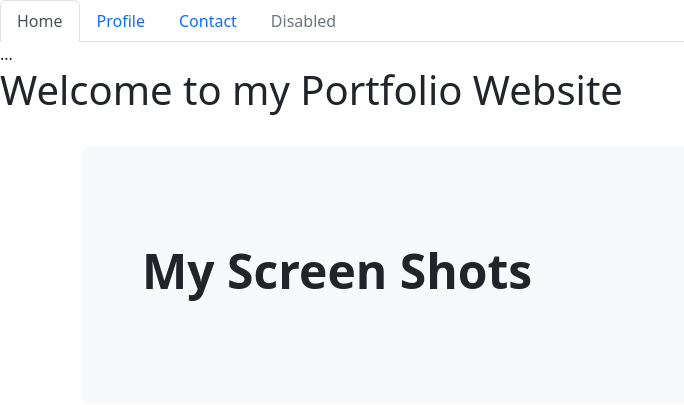
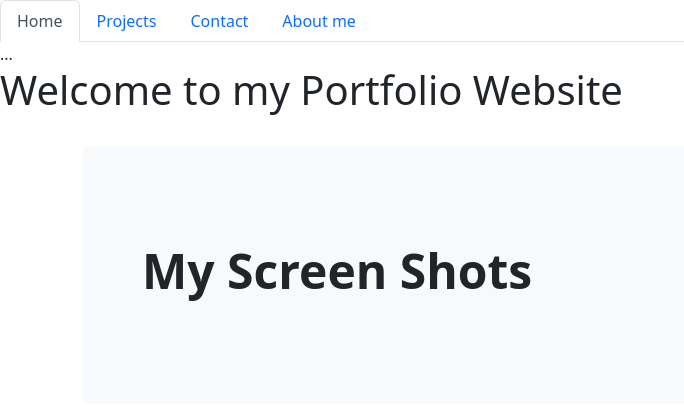
Before and after one commit to loex345/my_portfolio, a Django app: page / in a window 1280 px wide. Shown: the top 405 px of the page, without its empty margins (0-684 px from the left). Run offline with Django 4.2, Linux system fonts and the light colour scheme.

Commit message:
CSS style updated

```diff
--- /dev/null
+++ b/my_new_app/static/css/style.css
@@ -0,0 +1,14 @@
+body {
+    display: flex;
+    min-height: 100vh;
+    flex-direction: column;
+  }
+
+  main {
+    flex: 1 0 auto;
+  }
+
+  footer.page-footer {
+    padding-top: 0;
+    text-align: right;
+  }
--- a/my_new_app/templates/base.html
+++ b/my_new_app/templates/base.html
@@ -1,5 +1,6 @@
+{% load static %}
+
 <!DOCTYPE html>
-{% load static %}
 <html lang="en">
 <head>
     <meta charset="UTF-8">
@@ -7,6 +8,7 @@
     <meta name="viewport" content="width=device-width, initial-scale=1.0">
     <!-- CSS only -->
     <link href="https://cdn.jsdelivr.net/npm/bootstrap@5.2.1/dist/css/bootstrap.min.css" rel="stylesheet" integrity="sha384-iYQeCzEYFbKjA/T2uDLTpkwGzCiq6soy8tYaI1GyVh/UjpbCx/TYkiZhlZB6+fzT" crossorigin="anonymous">
+    <link rel="stylesheet" type="text/css" href="{% static 'css/style.css' %}">
     <script src="https://cdn.jsdelivr.net/npm/bootstrap@5.2.1/dist/js/bootstrap.bundle.min.js" integrity="sha384-u1OknCvxWvY5kfmNBILK2hRnQC3Pr17a+RTT6rIHI7NnikvbZlHgTPOOmMi466C8" crossorigin="anonymous"></script>
     <title>Portfolio</title>
 </head>
@@ -16,13 +18,13 @@
           <button class="nav-link active" id="home-tab" data-bs-toggle="tab" data-bs-target="#home-tab-pane" type="button" role="tab" aria-controls="home-tab-pane" aria-selected="true">Home</button>
         </li>
         <li class="nav-item" role="presentation">
-          <button class="nav-link" id="profile-tab" data-bs-toggle="tab" data-bs-target="#profile-tab-pane" type="button" role="tab" aria-controls="profile-tab-pane" aria-selected="false">Profile</button>
+          <button class="nav-link" id="profile-tab" data-bs-toggle="tab" data-bs-target="#profile-tab-pane" type="button" role="tab" aria-controls="projects-tab-pane" aria-selected="false">Projects</button>
         </li>
         <li class="nav-item" role="presentation">
           <button class="nav-link" id="contact-tab" data-bs-toggle="tab" data-bs-target="#contact-tab-pane" type="button" role="tab" aria-controls="contact-tab-pane" aria-selected="false">Contact</button>
         </li>
         <li class="nav-item" role="presentation">
-          <button class="nav-link" id="disabled-tab" data-bs-toggle="tab" data-bs-target="#disabled-tab-pane" type="button" role="tab" aria-controls="disabled-tab-pane" aria-selected="false" disabled>Disabled</button>
+          <button class="nav-link" id="disabled-tab" data-bs-toggle="tab" data-bs-target="#disabled-tab-pane" type="button" role="tab" aria-controls="about me-tab-pane" aria-selected="false">About me</button>
         </li>
       </ul>
       <div class="tab-content" id="myTabContent">
@@ -35,5 +37,8 @@
         {% block content %}
         {% endblock %}
       </main>
+      <footer class="page-footer">
+        <div class="right">All Rights Reserved, &copy; 2022 Ernest Maitland &nbsp;</div>
+      </footer>
 </body>
 </html>
--- a/my_new_app/templates/home.html
+++ b/my_new_app/templates/home.html
@@ -8,7 +8,6 @@
         </div>
     </div>
     <div class="row">
-
         <div class="card" style="width: 18rem;">
             <img src="..." class="card-img-top" alt="...">
             <div class="card-body">
@@ -63,4 +62,4 @@
                 </div>
             </div>
          <hr />
-                {% endblock %}
+{% endblock %}
```
Also changed, not shown: my_new_app/ static/css/style.css (deleted).
